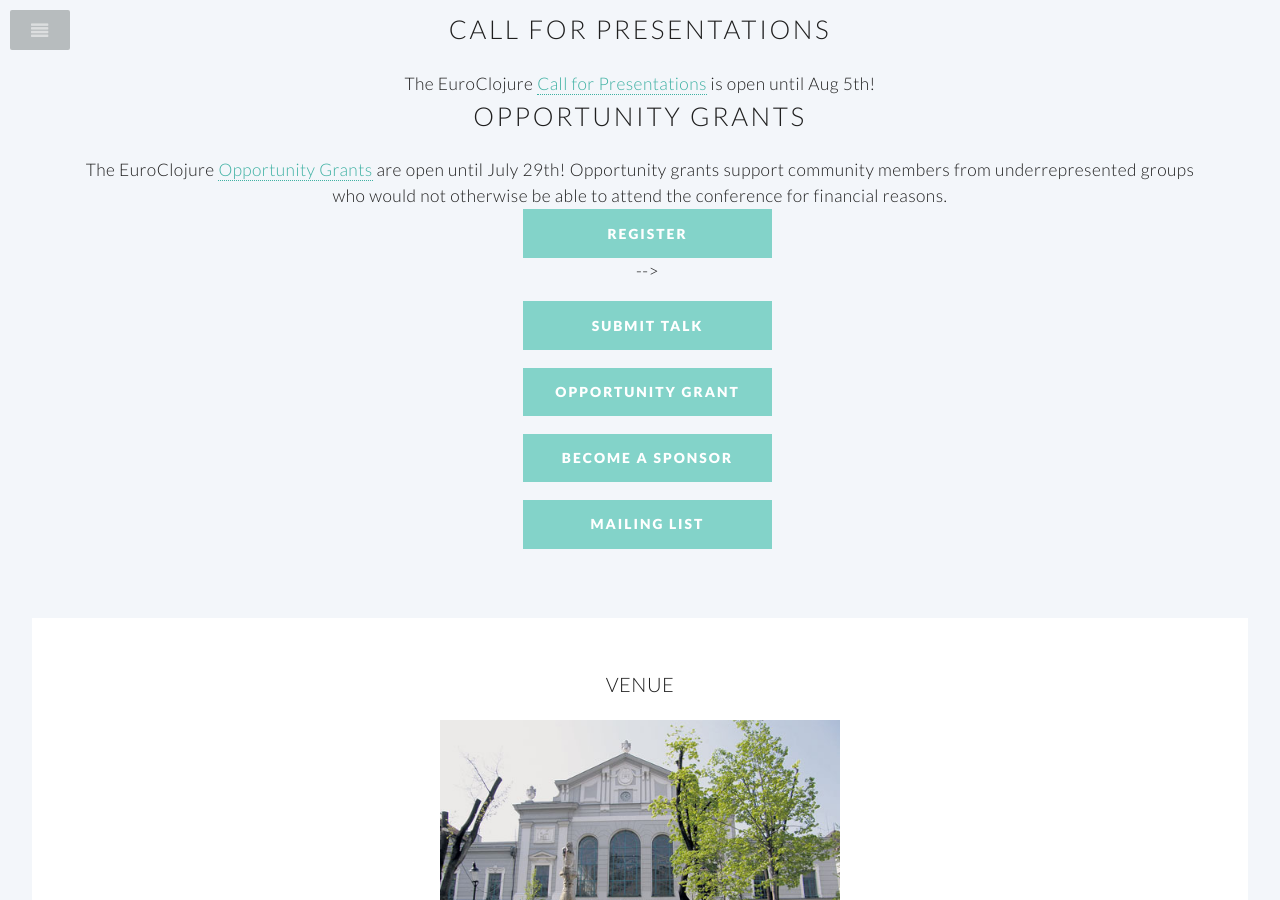
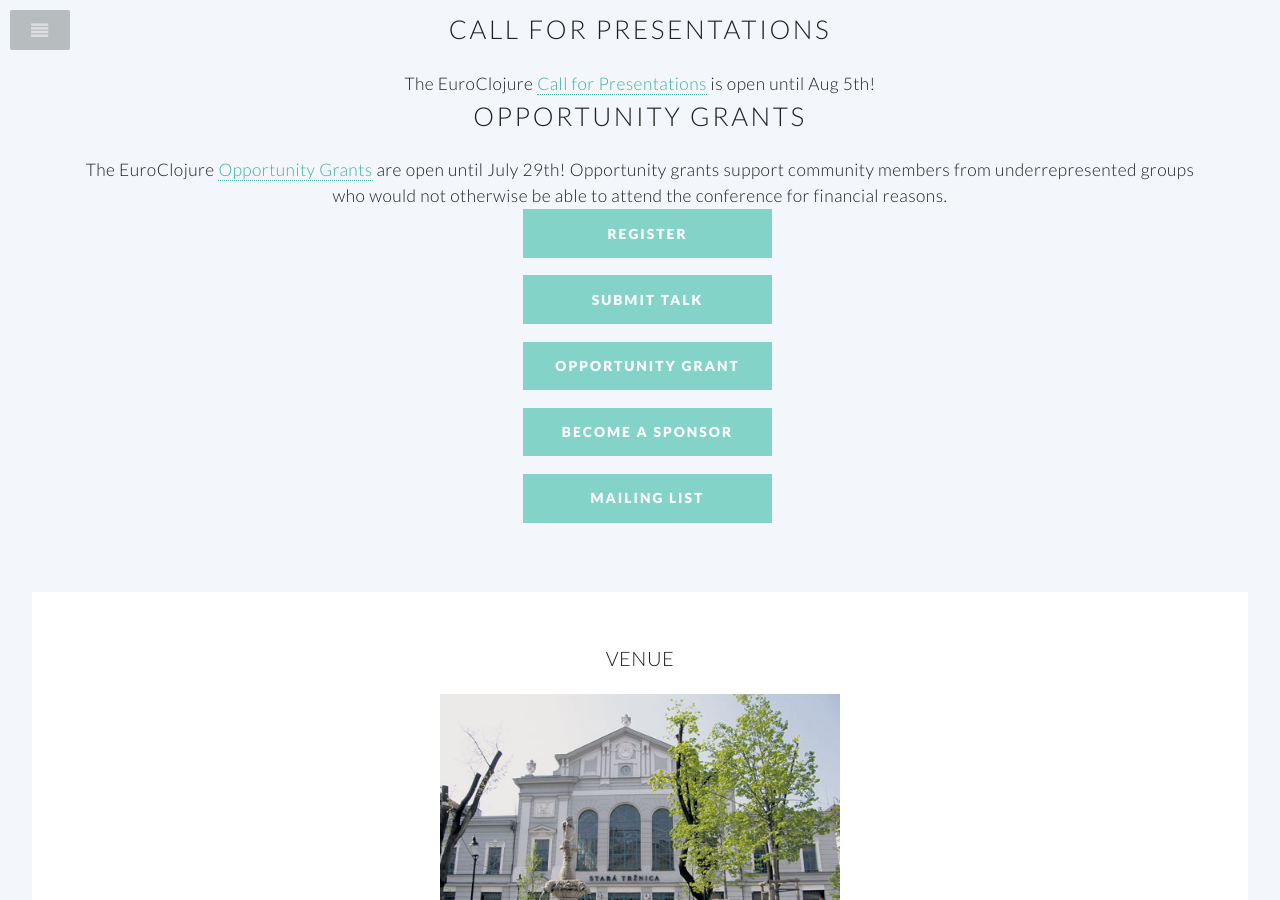
Before and after one commit to euroclojureorg/euroclojureorg.github.io, a Jekyll site: the page built from index.html, in a window 1280 px wide and 900 px high, scrolled down 993 px. Built offline with Jekyll 4.4.1, drawn with Linux system fonts in a browser that asks for light colours.

Commit message:
remove markup typo

```diff
--- a/_layouts/home.html
+++ b/_layouts/home.html
@@ -66,7 +66,7 @@
 								<br/>
 
 								<ul class="buttons">
-					 			  <li><a href="https://ti.to/cognitect/euroclojure-2016" class="button special">register</a></li> -->
+					 			  <li><a href="https://ti.to/cognitect/euroclojure-2016" class="button special">register</a></li>
 								  <li><a href="cfp" class="button special">submit talk</a></li>
 								  <li><a href="opportunity" class="button special">opportunity grant</a></li>
 					 			  <li><a href="sponsorship" class="button special">become a sponsor</a></li>
```
